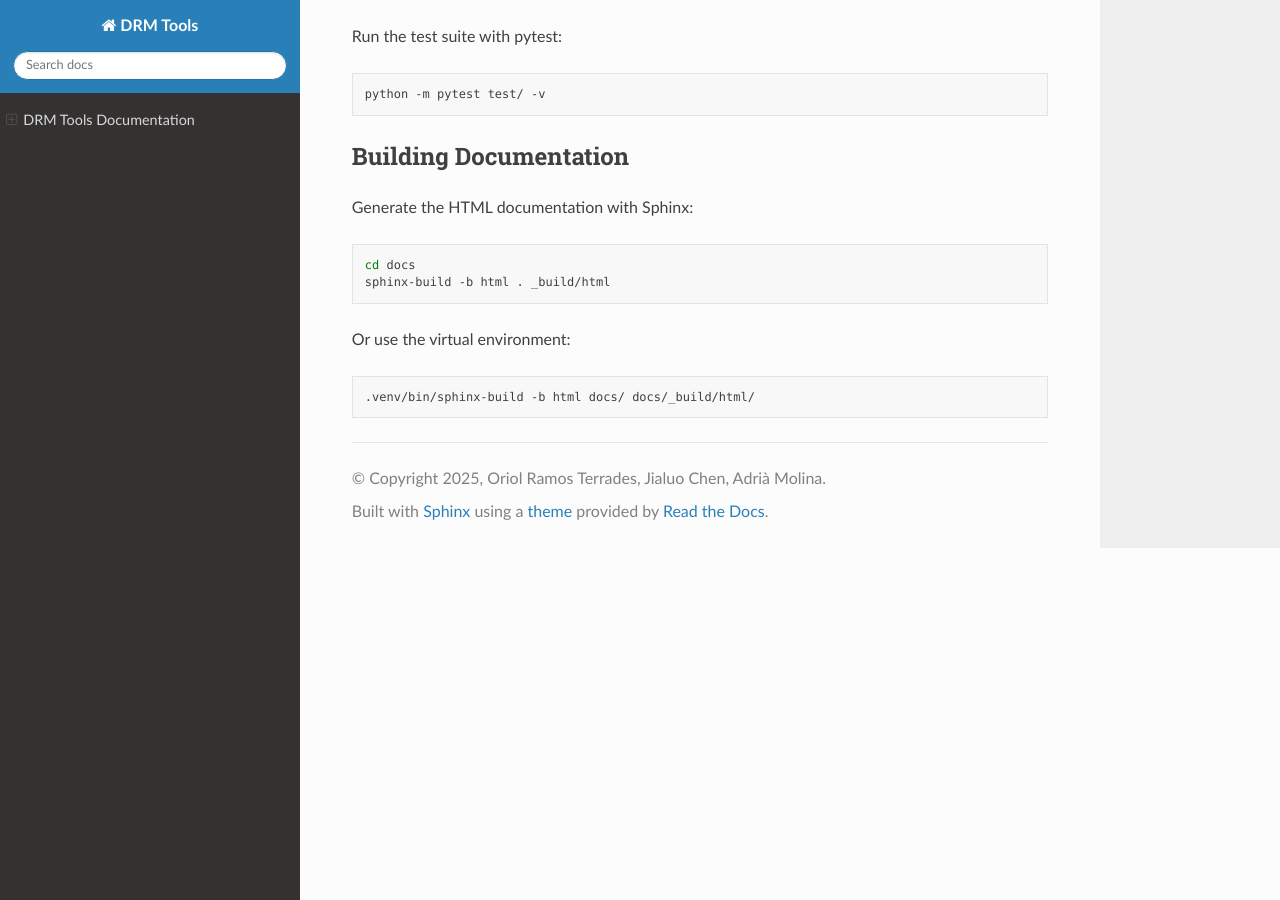
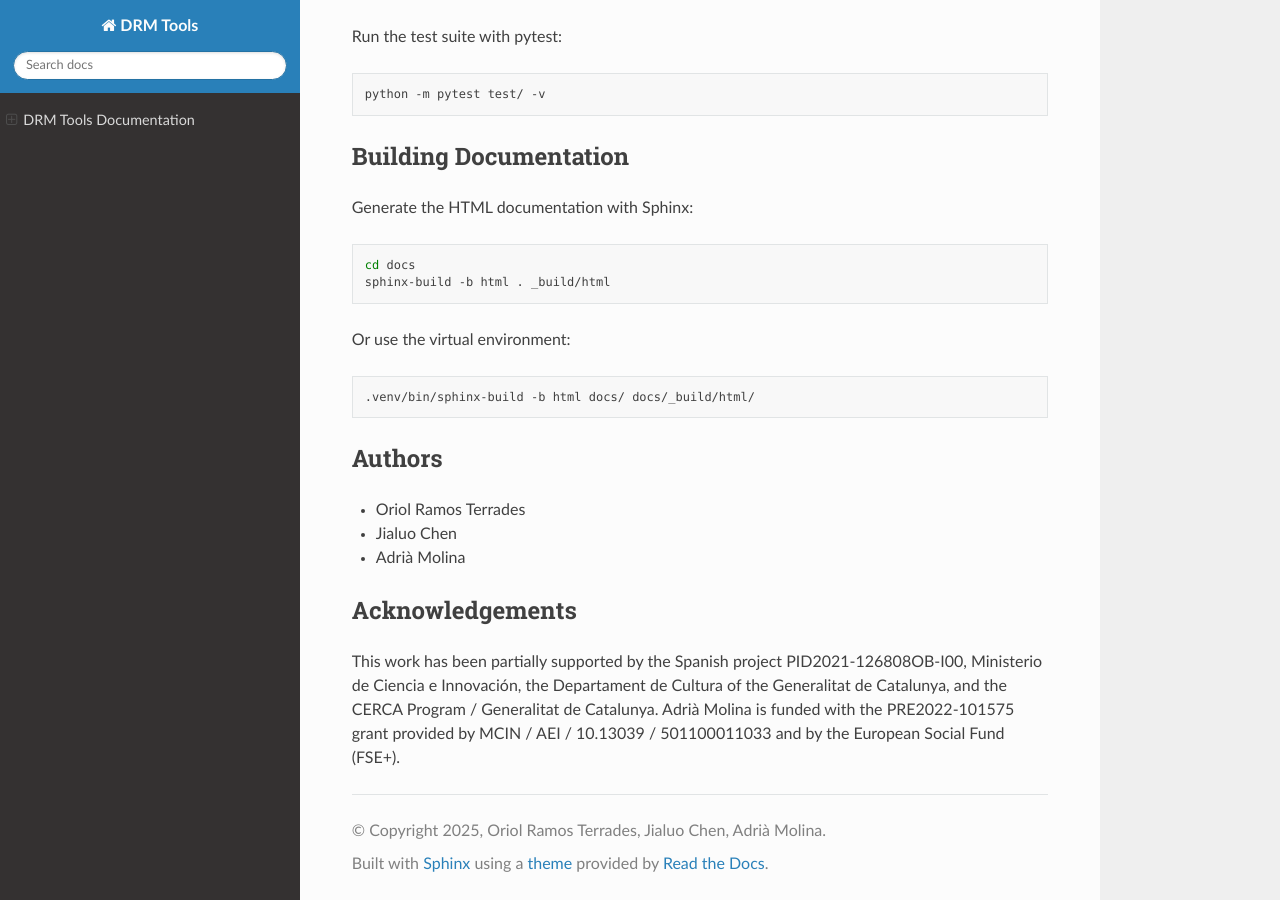
Before and after one commit to CVC-DAG/drm-tools, a Sphinx documentation site: the page built from docs/index.rst, in a window 1280 px wide and 900 px high, scrolled down 1652 px. Built offline with Sphinx 7.4.7 and the Read the Docs theme 3.1.0, drawn with Linux system fonts in a browser that asks for light colours; pages that are not in the unit, such as notebooks, are missing from menus; the version number is read from the project's files by our own code.

Commit message:
Add Authors and Acknowledgements sections to documentation

```diff
--- a/docs/index.rst
+++ b/docs/index.rst
@@ -112,3 +112,20 @@ Or use the virtual environment:
 .. code-block:: bash
 
     .venv/bin/sphinx-build -b html docs/ docs/_build/html/
+
+Authors
+-------
+
+- Oriol Ramos Terrades
+- Jialuo Chen
+- Adrià Molina
+
+Acknowledgements
+----------------
+
+This work has been partially supported by the Spanish project
+PID2021-126808OB-I00, Ministerio de Ciencia e Innovación, the Departament
+de Cultura of the Generalitat de Catalunya, and the CERCA Program /
+Generalitat de Catalunya. Adrià Molina is funded with the PRE2022-101575
+grant provided by MCIN / AEI / 10.13039 / 501100011033 and by the
+European Social Fund (FSE+).
```
